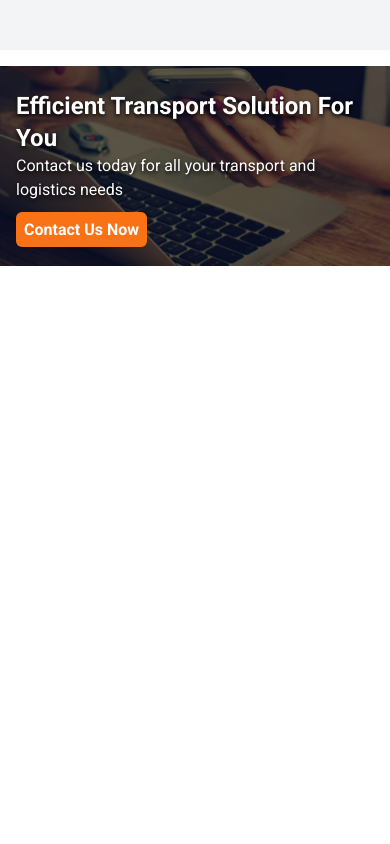
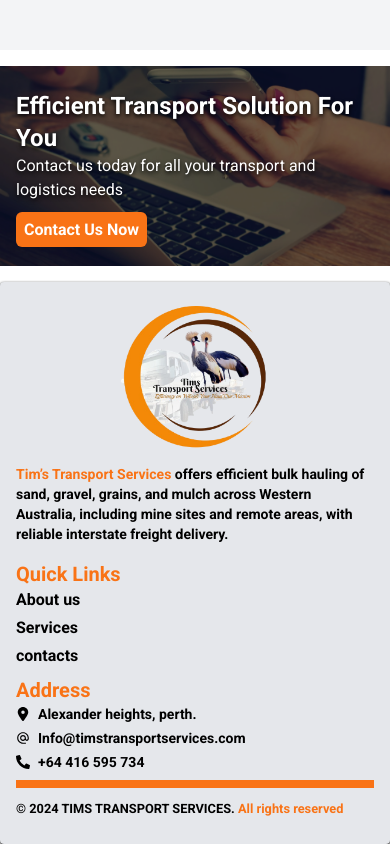
Before and after one commit to saretoduncan/tims-transport-services, a React (Vite) app: page / in a window 390 px wide. Shown: the part 3899-4743 px from the top of the page. Before the commit the page ends 4165 px from the top, so only its background shows below. Built offline with nearby package versions, Linux system fonts and the light colour scheme.

Commit message:
compplte footer

```diff
--- a/src/App.tsx
+++ b/src/App.tsx
@@ -3,6 +3,7 @@
 import Navbar from "./components/navigation/Navbar";
 import Sidebar from "./components/navigation/Sidebar";
 import { useEffect, useState } from "react";
+import FooterComponent from "./components/footer/FooterComponent";
 
 function App() {
   const [isSideBarOpen, setSideBarOpen] = useState(false);
@@ -26,8 +27,8 @@
   return (
     <>
       <BrowserRouter>
-        <div className="relative grid min-h-[100vh]">
-          <div>
+        <div className="relative flex flex-col justify-between min-h-[100vh]">
+          <section>
             <nav
               className={`${
                 isNavFull
@@ -49,10 +50,13 @@
                 handleSideNavOpenClick={handleSidebarOpen}
               />
             </section>
-            <section className="mt-[8vh]  md:mt-[0] ">
+            <main className="mt-[8vh]  md:mt-[0] ">
               <AppRoute />
-            </section>
-          </div>
+            </main>
+          </section>
+          <footer>
+            <FooterComponent />
+          </footer>
         </div>
       </BrowserRouter>
     </>
--- /dev/null
+++ b/src/components/footer/FooterComponent.tsx
@@ -0,0 +1,64 @@
+import logo from "../../assets/logo.png";
+import { FaLocationDot } from "react-icons/fa6";
+import { MdAlternateEmail } from "react-icons/md";
+import { FaPhoneAlt } from "react-icons/fa";
+import { Link } from "react-router-dom";
+import { navLinkData } from "../navigation/NavLinkData";
+
+const FooterComponent = () => {
+  return (
+    <div className="bg-gray-200 py-6 px-4 rounded shadow-black shadow mt-4 ">
+      <div className="grid  space-y-4 md:grid-cols-2 md:space-y-0 xl:w-[1240px] xl:mx-auto ">
+        <section className="flex space-y-2 flex-col md:flex-col-reverse">
+          <Link to={navLinkData.homePage.to}>
+            <img
+              src={logo}
+              alt="logo"
+              className="size-[150px] justify-self-center"
+            />
+          </Link>
+
+          <article className="font-bold text-sm">
+            <Link to={navLinkData.homePage.to} className="text-orange-500 ">Tim’s Transport Services</Link>{" "}
+            offers efficient bulk hauling of sand, gravel, grains, and mulch
+            across Western Australia, including mine sites and remote areas,
+            with reliable interstate freight delivery.
+          </article>
+        </section>
+        <section className="space-y-2 md:justify-self-end lg:justify-self-star lg:grid lg:grid-cols-2">
+          <section>
+            <h3 className="text-xl text-orange-500 font-bold">Quick Links</h3>
+            <div className="space-y-1 flex flex-col font-bold">
+              <Link to={navLinkData.aboutPage.to}>About us</Link>
+              <Link to={navLinkData.servicesPage.to}>Services</Link>
+              <Link to={navLinkData.contactsPage.to}>contacts</Link>
+            </div>
+          </section>
+          <section className="">
+            <h3 className="text-xl text-orange-500 font-bold">Address</h3>
+            <ul className="space-y-1 text-sm">
+              <li className="flex items-center space-x-2 font-bold">
+                <FaLocationDot /> <p>Alexander heights, perth.</p>
+              </li>
+              <li className="flex items-center space-x-2 font-bold">
+                <MdAlternateEmail /> <p>Info@timstransportservices.com</p>
+              </li>
+              <li className="flex items-center space-x-2 font-bold">
+                <FaPhoneAlt /> <p>+64 416 595 734</p>
+              </li>
+            </ul>
+          </section>
+        </section>
+      </div>
+      <div className="w-full h-2 bg-orange-500 my-2 xl:w-[1240px] xl:mx-auto"> </div>
+      <section className="xl:w-[1240px] xl:mx-auto">
+        <small className="font-bold">
+          &copy; 2024 TIMS TRANSPORT SERVICES.{" "}
+          <span className="text-orange-500 ">All rights reserved</span>{" "}
+        </small>
+      </section>
+    </div>
+  );
+};
+
+export default FooterComponent;
```
Also changed, not shown: 1 other file (tests, documents, lock files or other folders).
